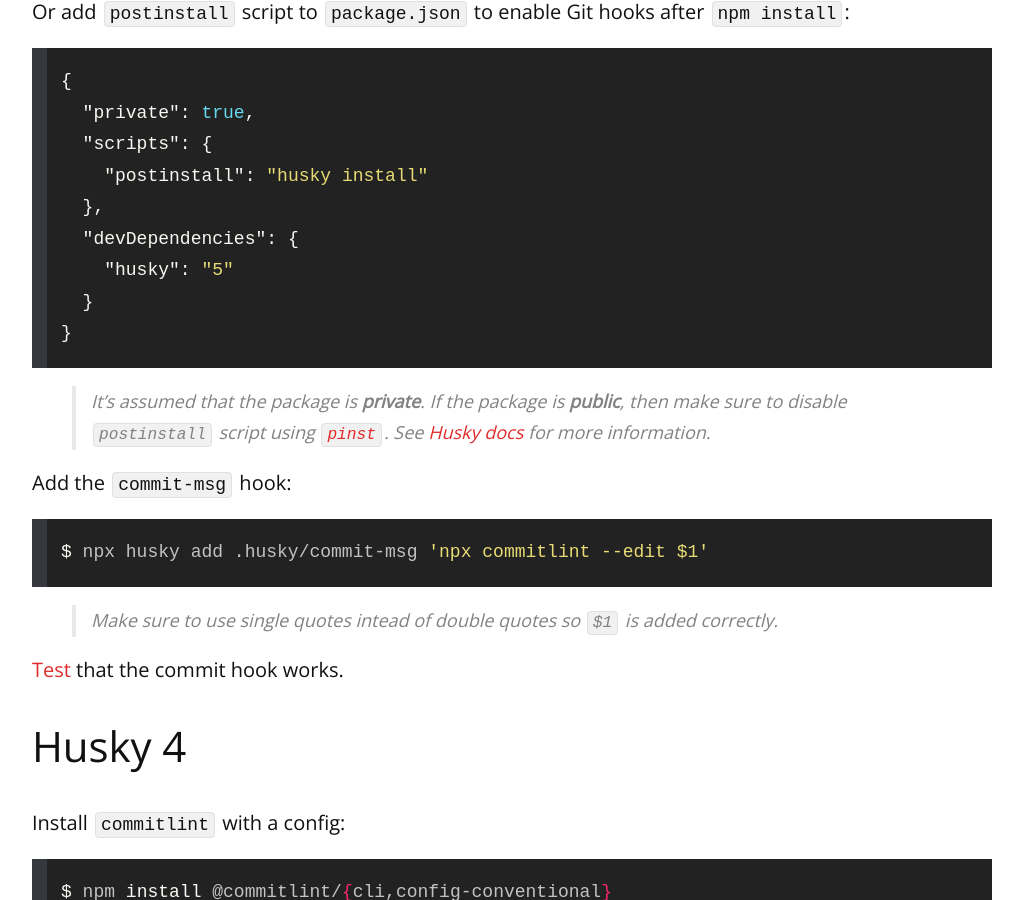
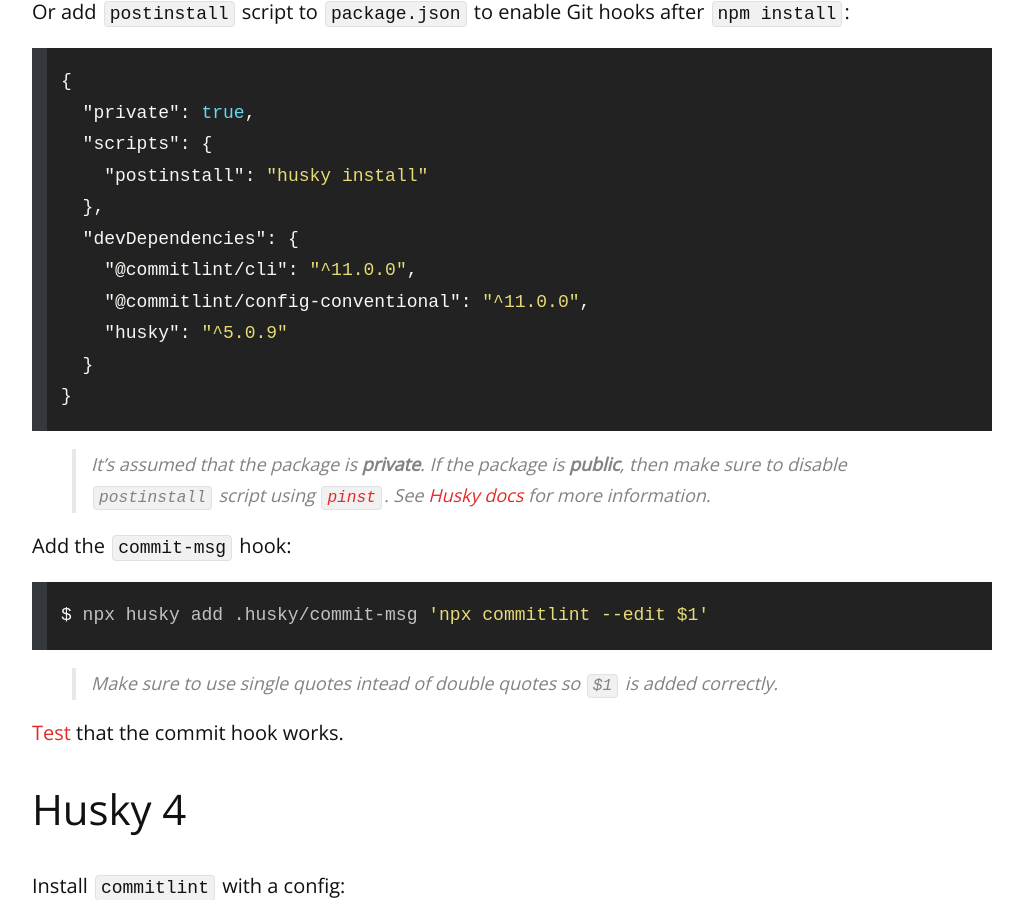
Before and after one commit to remarkablemark/remarkablemark.github.io, a Jekyll site: the page built from _posts/2019/2019-05-29-git-husky-commitlint.md, in a window 1280 px wide and 900 px high, scrolled down 2336 px. Shown: the whole window, without its empty margins (128-1151 px from the left). Built offline with Jekyll 4.4.1, drawn with Linux system fonts in a browser that asks for light colours; comment, search, counter and statistics services are not loaded.

Commit message:
fix(posts): update "How to lint Git commit messages"
Post: 2019-05-29-git-husky-commitlint.md

Disable Cloudflare email address obfuscation and save `commitlint`
devDependencies to `package.json`.

https://remarkablemark.medium.com/how-to-lint-git-commit-messages-5864dc695d75

````diff
--- a/_posts/2019/2019-05-29-git-husky-commitlint.md
+++ b/_posts/2019/2019-05-29-git-husky-commitlint.md
@@ -6,6 +6,8 @@
 excerpt: How to lint Git commit messages with commitlint and husky.
 categories: git hook commitlint husky npm
 ---
+
+<!--email_off-->
 
 This post goes over how to lint Git commit messages with [commitlint](https://b.remarkabl.org/commitlint) and [husky](https://b.remarkabl.org/husky) (see [demo repository](https://b.remarkabl.org/3qIwXlU)).
 
@@ -69,7 +71,9 @@
     "postinstall": "husky install"
   },
   "devDependencies": {
-    "husky": "5"
+    "@commitlint/cli": "^11.0.0",
+    "@commitlint/config-conventional": "^11.0.0",
+    "husky": "^5.0.9"
   }
 }
 ```
@@ -153,3 +157,5 @@
 $ git commit -m 'add commitlint'       # fail
 $ git commit -m 'feat: add commitlint' # success
 ```
+
+<!--/email_off-->
````
